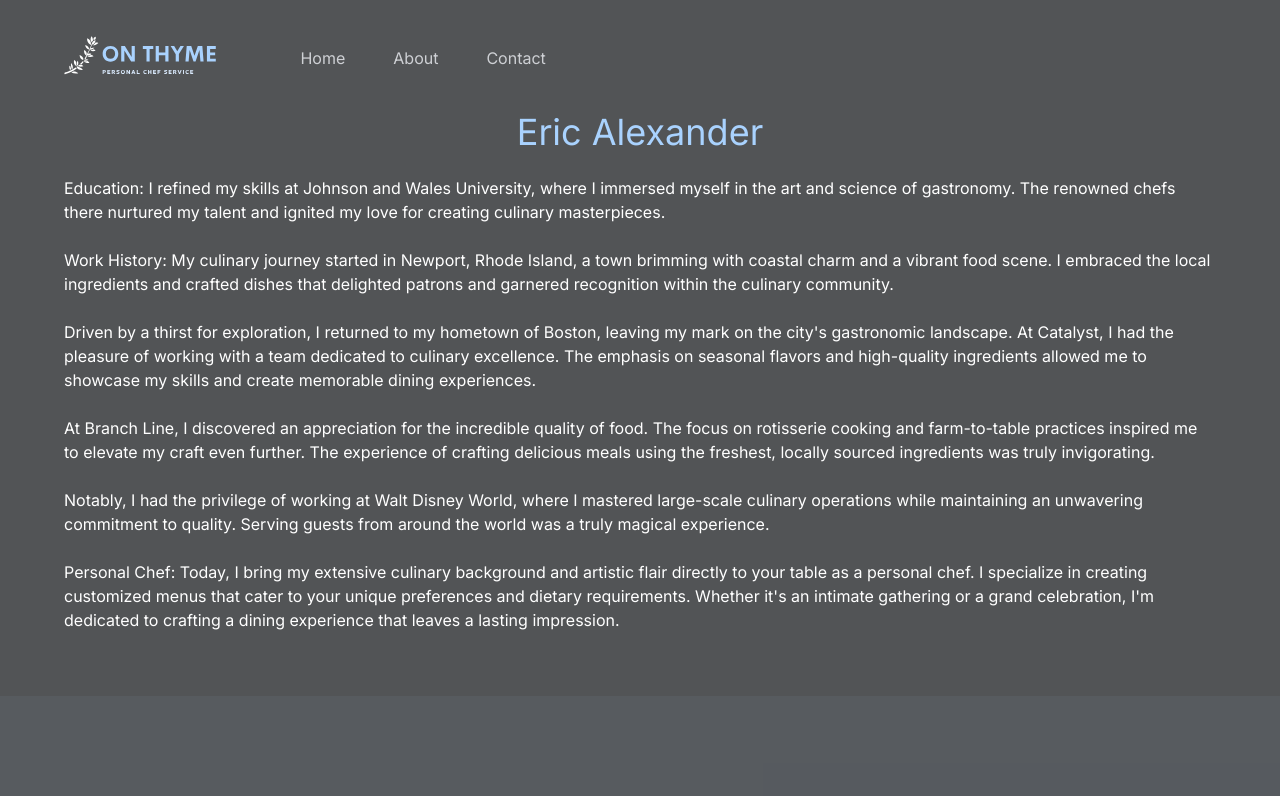
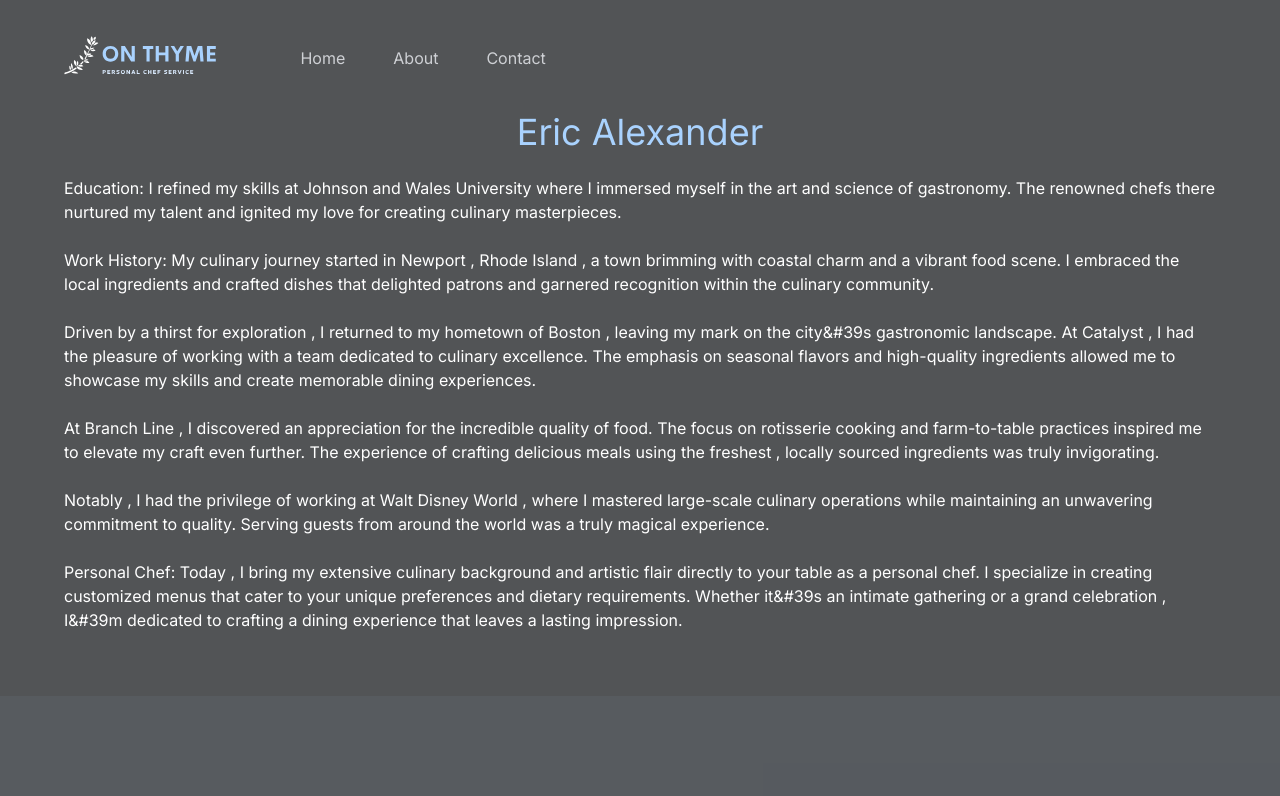
Before and after one commit to Ekalex/website, a Next.js app: page /about in a window 1280 px wide. Shown: the top 796 px of the page. Built offline with nearby package versions, Linux system fonts and the light colour scheme.

Commit message:
compiled bill

```diff
--- a/components/About/AboutSectionOne.tsx
+++ b/components/About/AboutSectionOne.tsx
@@ -27,40 +27,40 @@ const AboutSectionOne = () => {
 
     <br></br>
 
-    <div>
+    <div className="text">
     Education:
-    I refined my skills at Johnson and Wales University, where I immersed myself in the art and science of gastronomy. The renowned chefs there nurtured my talent and ignited my love for creating culinary masterpieces.
+    I refined my skills at Johnson and Wales University where I immersed myself in the art and science of gastronomy. The renowned chefs there nurtured my talent and ignited my love for creating culinary masterpieces.
     </div>
 
     <br></br>
 
-    <div>
+    <div className="text">
     Work History:
-    My culinary journey started in Newport, Rhode Island, a town brimming with coastal charm and a vibrant food scene. I embraced the local ingredients and crafted dishes that delighted patrons and garnered recognition within the culinary community.
+    My culinary journey started in Newport &#44; Rhode Island &#44; a town brimming with coastal charm and a vibrant food scene. I embraced the local ingredients and crafted dishes that delighted patrons and garnered recognition within the culinary community.
     </div>
 
     <br></br>
 
-    <div>
-    Driven by a thirst for exploration, I returned to my hometown of Boston, leaving my mark on the city's gastronomic landscape. At Catalyst, I had the pleasure of working with a team dedicated to culinary excellence. The emphasis on seasonal flavors and high-quality ingredients allowed me to showcase my skills and create memorable dining experiences.
+    <div className="text">
+    Driven by a thirst for exploration &#44; I returned to my hometown of Boston &#44; leaving my mark on the city&#39s gastronomic landscape. At Catalyst &#44; I had the pleasure of working with a team dedicated to culinary excellence. The emphasis on seasonal flavors and high-quality ingredients allowed me to showcase my skills and create memorable dining experiences.
     </div>
 
     <br></br>
 
-    <div>
-    At Branch Line, I discovered an appreciation for the incredible quality of food. The focus on rotisserie cooking and farm-to-table practices inspired me to elevate my craft even further. The experience of crafting delicious meals using the freshest, locally sourced ingredients was truly invigorating.
+    <div className="text">
+    At Branch Line &#44; I discovered an appreciation for the incredible quality of food. The focus on rotisserie cooking and farm-to-table practices inspired me to elevate my craft even further. The experience of crafting delicious meals using the freshest &#44; locally sourced ingredients was truly invigorating.
     </div>
 
     <br></br>
 
-    <div>
-    Notably, I had the privilege of working at Walt Disney World, where I mastered large-scale culinary operations while maintaining an unwavering commitment to quality. Serving guests from around the world was a truly magical experience.
+    <div className="text">
+    Notably &#44; I had the privilege of working at Walt Disney World &#44; where I mastered large-scale culinary operations while maintaining an unwavering commitment to quality. Serving guests from around the world was a truly magical experience.
     </div>
     <br></br>
 
-    <div>
+    <div className="text">
     Personal Chef:
-    Today, I bring my extensive culinary background and artistic flair directly to your table as a personal chef. I specialize in creating customized menus that cater to your unique preferences and dietary requirements. Whether it's an intimate gathering or a grand celebration, I'm dedicated to crafting a dining experience that leaves a lasting impression.
+    Today &#44; I bring my extensive culinary background and artistic flair directly to your table as a personal chef. I specialize in creating customized menus that cater to your unique preferences and dietary requirements. Whether it&#39s an intimate gathering or a grand celebration &#44; I&#39m dedicated to crafting a dining experience that leaves a lasting impression.
     </div>
 
     </section>
--- a/components/Header/index.tsx
+++ b/components/Header/index.tsx
@@ -2,7 +2,7 @@
 import Image from "next/image";
 import Link from "next/link";
 import { useEffect, useState } from "react";
-import ThemeToggler from "./ThemeToggler";
+
 import menuData from "./menuData";
 
 const Header = () => {
@@ -152,7 +152,7 @@ const Header = () => {
               <div className="flex items-center justify-end pr-16 lg:pr-0">
 
                 <div>
-                  <ThemeToggler />
+
                 </div>
               </div>
             </div>
```
